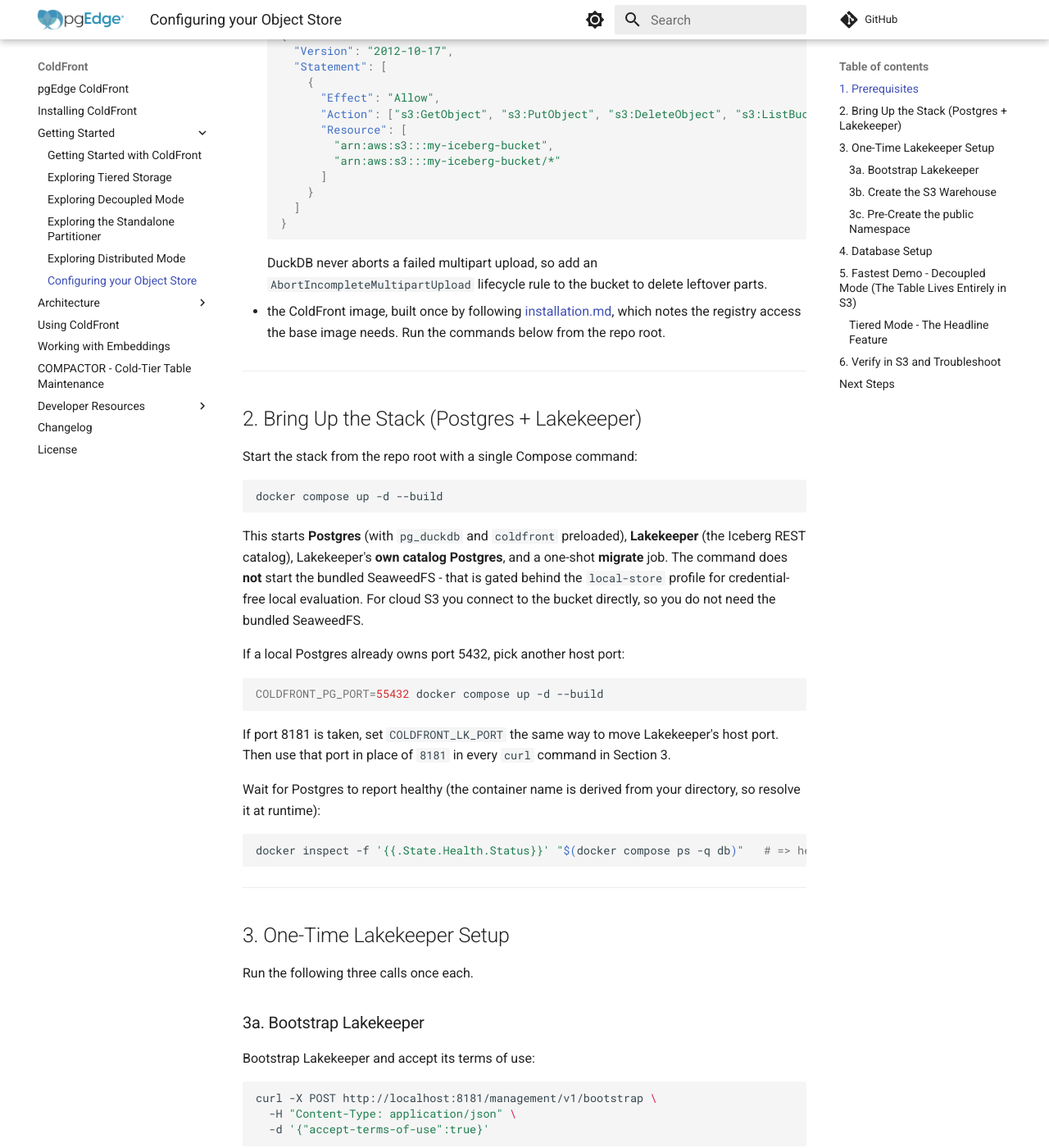
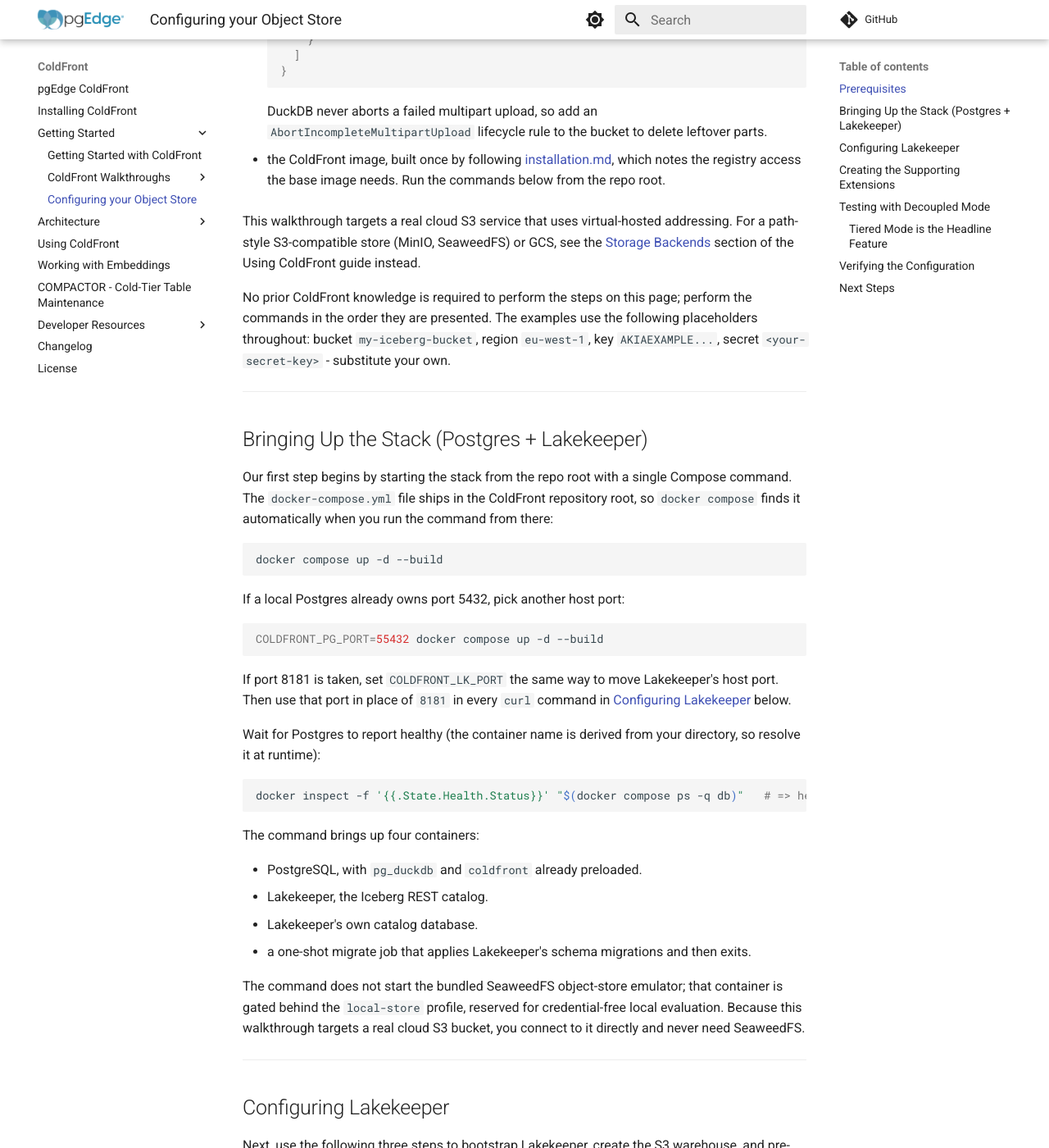
Before and after one commit to pgEdge/coldfront, an MkDocs documentation site: the page built from docs/object_store.md, in a window 1280 px wide and 1400 px high, scrolled down 991 px. Shown: the whole window at 82% size. Built offline with MkDocs 1.6.1 and Material for MkDocs 9.7.7, drawn with Linux system fonts in a browser that asks for light colours; comment, search, counter and statistics services are not loaded; some of the changed text lies outside the part shown.

Commit message:
docs: rewrite object_store.md headings/prose and regroup walkthrough nav

````diff
--- a/docs/object_store.md
+++ b/docs/object_store.md
@@ -1,24 +1,14 @@
 # Configuring your Object Store
 
-This walkthrough takes you from an empty S3 bucket to a working ColdFront cold
-tier in one sitting. You stand up the ColdFront stack (PostgreSQL + the
-Lakekeeper Iceberg catalog) with Docker, point it at your bucket, and write
-rows that land as Apache Iceberg tables in S3 - readable straight back through
-Postgres.
-
-This walkthrough targets a real cloud S3 service that uses virtual-hosted
-addressing. For a path-style S3-compatible store (MinIO, SeaweedFS) or GCS, see
-the [Storage Backends](usage.md#storage-backends) section of the Using
-ColdFront guide instead.
-
-No prior ColdFront knowledge is assumed. Copy and paste the commands from top
-to bottom. The examples use the following placeholders throughout: bucket
-`my-iceberg-bucket`, region `eu-west-1`, key `AKIAEXAMPLE...`, secret
-`<your-secret-key>` - substitute your own.
+This walkthrough guides you from an empty S3 bucket to a working
+ColdFront cold tier. You stand up the ColdFront stack - PostgreSQL and
+the Lakekeeper Iceberg catalog - with Docker, and point it at your
+bucket. The rows you write land as Apache Iceberg tables in S3, and
+PostgreSQL reads them back directly.
 
 ---
 
-## 1. Prerequisites
+## Prerequisites
 
 Before you begin, gather the following:
 
@@ -65,22 +55,29 @@ Before you begin, gather the following:
   [installation.md](installation.md), which notes the registry access the base
   image needs. Run the commands below from the repo root.
 
+This walkthrough targets a real cloud S3 service that uses virtual-hosted
+addressing. For a path-style S3-compatible store (MinIO, SeaweedFS) or GCS, see
+the [Storage Backends](usage.md#storage-backends) section of the Using
+ColdFront guide instead.
+
+No prior ColdFront knowledge is required to perform the steps on this
+page; perform the commands in the order they are presented. The
+examples use the following placeholders throughout: bucket
+`my-iceberg-bucket`, region `eu-west-1`, key `AKIAEXAMPLE...`, secret
+`<your-secret-key>` - substitute your own.
+
 ---
 
-## 2. Bring Up the Stack (Postgres + Lakekeeper)
+## Bringing Up the Stack (Postgres + Lakekeeper)
 
-Start the stack from the repo root with a single Compose command:
+Our first step begins by starting the stack from the repo root with
+a single Compose command. The `docker-compose.yml` file ships in the
+ColdFront repository root, so `docker compose` finds it automatically
+when you run the command from there:
 
 ```bash
 docker compose up -d --build
 ```
-
-This starts **Postgres** (with `pg_duckdb` and `coldfront` preloaded),
-**Lakekeeper** (the Iceberg REST catalog), Lakekeeper's **own catalog
-Postgres**, and a one-shot **migrate** job. The command does **not** start the
-bundled SeaweedFS - that is gated behind the `local-store` profile for
-credential-free local evaluation. For cloud S3 you connect to the bucket
-directly, so you do not need the bundled SeaweedFS.
 
 If a local Postgres already owns port 5432, pick another host port:
 
@@ -90,7 +87,7 @@ COLDFRONT_PG_PORT=55432 docker compose up -d --build
 
 If port 8181 is taken, set `COLDFRONT_LK_PORT` the same way to move
 Lakekeeper's host port. Then use that port in place of `8181` in every `curl`
-command in Section 3.
+command in [Configuring Lakekeeper](#configuring-lakekeeper) below.
 
 Wait for Postgres to report healthy (the container name is derived from your
 directory, so resolve it at runtime):
@@ -99,15 +96,29 @@ directory, so resolve it at runtime):
 docker inspect -f '{{.State.Health.Status}}' "$(docker compose ps -q db)"   # => healthy
 ```
 
+The command brings up four containers:
+
+- PostgreSQL, with `pg_duckdb` and `coldfront` already preloaded.
+- Lakekeeper, the Iceberg REST catalog.
+- Lakekeeper's own catalog database.
+- a one-shot migrate job that applies Lakekeeper's schema migrations
+  and then exits.
+
+The command does not start the bundled SeaweedFS object-store
+emulator; that container is gated behind the `local-store` profile,
+reserved for credential-free local evaluation. Because this
+walkthrough targets a real cloud S3 bucket, you connect to it
+directly and never need SeaweedFS.
+
 ---
 
-## 3. One-Time Lakekeeper Setup
+## Configuring Lakekeeper
 
-Run the following three calls once each.
+Next, use the following three steps to bootstrap Lakekeeper, create the
+S3 warehouse, and pre-create the namespace your Iceberg tables will
+live in.
 
-### 3a. Bootstrap Lakekeeper
-
-Bootstrap Lakekeeper and accept its terms of use:
+First, bootstrap Lakekeeper and accept its terms of use:
 
 ```bash
 curl -X POST http://localhost:8181/management/v1/bootstrap \
@@ -115,11 +126,9 @@ curl -X POST http://localhost:8181/management/v1/bootstrap \
   -d '{"accept-terms-of-use":true}'
 ```
 
-### 3b. Create the S3 Warehouse
-
-A warehouse tells Lakekeeper where on S3 your Iceberg tables live and which
-credential to use. This is the **virtual-hosted cloud-S3** profile, and the
-following flags matter:
+Next, create a warehouse that tells Lakekeeper where on S3 your
+Iceberg tables live and which credential to use. This is the
+**virtual-hosted cloud-S3** profile, and the following flags matter:
 
 - omitting `endpoint` selects native per-Region virtual-hosted addressing over
   HTTPS.
@@ -206,16 +215,17 @@ The role's trust policy above requires `sts:ExternalId`, so the `external-id`
 in the warehouse credential must match the `<shared-secret>` in that condition;
 Lakekeeper itself makes `external-id` mandatory only for `aws-system-identity`
 credentials. On the database side, replace the `set_storage_secret(...)` call
-in Section 4 with `SELECT coldfront.set_storage_secret_vended();`.
+in [Creating the Supporting
+Extensions](#creating-the-supporting-extensions) with
+`SELECT coldfront.set_storage_secret_vended();`.
 
-### 3c. Pre-Create the `public` Namespace
-
-Resolve the warehouse id, then create the `public` namespace under it:
+Then, pre-create the `public` namespace: resolve the warehouse id,
+then create the namespace under it:
 
 ```bash
 WID=$(curl -s http://localhost:8181/management/v1/warehouse \
   | grep -oE '"warehouse-id":"[^"]+"' | head -1 | cut -d'"' -f4)
-[ -n "$WID" ] || { echo "no warehouse id - did step 3b return 201?"; exit 1; }
+[ -n "$WID" ] || { echo "no warehouse id - did the warehouse create return 201?"; exit 1; }
 
 curl -X POST "http://localhost:8181/catalog/v1/$WID/namespaces" \
   -H "Content-Type: application/json" \
@@ -224,7 +234,8 @@ curl -X POST "http://localhost:8181/catalog/v1/$WID/namespaces" \
 
 !!! note "Why this step is required (decoupled mode)"
 
-    `coldfront.create_iceberg_table()` (Section 5) runs `CREATE SCHEMA` and
+    `coldfront.create_iceberg_table()` (in [Testing with Decoupled
+    Mode](#testing-with-decoupled-mode) below) runs `CREATE SCHEMA` and
     `CREATE TABLE` in one transaction. duckdb-iceberg defers the schema create
     to `COMMIT` but sends the table-create POST immediately, so against a
     namespace-less warehouse it fails with HTTP 404. Pre-creating `public`
@@ -234,9 +245,10 @@ curl -X POST "http://localhost:8181/catalog/v1/$WID/namespaces" \
 
 ---
 
-## 4. Database Setup
+## Creating the Supporting Extensions
 
-Open psql inside the Postgres container:
+Next, connect to the server with psql and open a session inside the
+Postgres container:
 
 ```bash
 docker exec -it "$(docker compose ps -q db)" psql -U coldfront -d coldfront
@@ -275,7 +287,7 @@ SELECT coldfront.set_storage_secret('AKIAEXAMPLE...', '<your-secret-key>', NULL,
 
 ---
 
-## 5. Fastest Demo - Decoupled Mode (The Table Lives Entirely in S3)
+## Testing with Decoupled Mode
 
 A decoupled (iceberg-only) table has no Postgres hot tier; every row lives in
 Iceberg on S3, and you read and write it through a normal-looking Postgres
@@ -301,13 +313,13 @@ SELECT count(*) AS n, max(note) AS last FROM public.s3_demo;
 That `count(*) = 2` is read back through `iceberg_scan` from your real S3
 bucket - the round trip is complete.
 
-### Tiered Mode - The Headline Feature
+### Tiered Mode is the Headline Feature
 
-Decoupled mode is the warm-up. ColdFront's real purpose is **tiered** tables: a
-partitioned Postgres table whose hot partitions automatically age out to
-Iceberg on S3 once they pass a retention window, after which reads
-transparently union live Postgres data with cold S3 data and writes route to
-the correct tier.
+Decoupled mode is just the warm-up. ColdFront's real purpose is
+**tiered** tables: a partitioned Postgres table whose hot partitions
+automatically age out to Iceberg on S3 once they pass a retention
+window, after which reads transparently union live Postgres data with
+cold S3 data and writes route to the correct tier.
 
 You drive tiered tables with the `archiver` binary against a small YAML config
 (Postgres DSN, the `wh` warehouse, your S3 region/keys); each table's lifecycle
@@ -317,10 +329,11 @@ config and the partition CLI.
 
 ---
 
-## 6. Verify in S3 and Troubleshoot
+## Verifying the Configuration
 
-Confirm objects physically landed (an S3 client such as the `aws` CLI, region
-exported):
+You can confirm the objects physically landed in the bucket by
+exporting your region as an environment variable, and then connecting
+with an S3 client (this example uses the `aws` CLI):
 
 ```bash
 export AWS_DEFAULT_REGION=eu-west-1
--- a/mkdocs.yml
+++ b/mkdocs.yml
@@ -60,10 +60,11 @@ nav:
   - Installing ColdFront: installation.md
   - Getting Started:
       - Getting Started with ColdFront: walkthrough.md
-      - Exploring Tiered Storage: walkthrough_tiered.md
-      - Exploring Decoupled Mode: walkthrough_decoupled.md
-      - Exploring the Standalone Partitioner: walkthrough_partitioner.md
-      - Exploring Distributed Mode: walkthrough_distributed.md
+      - ColdFront Walkthroughs:
+          - Exploring Tiered Storage: walkthrough_tiered.md
+          - Exploring Decoupled Mode: walkthrough_decoupled.md
+          - Exploring the Standalone Partitioner: walkthrough_partitioner.md
+          - Exploring Distributed Mode: walkthrough_distributed.md
       - Configuring your Object Store: object_store.md
 
   - Architecture:
````
Also changed, not shown: docs/usage.md (+3 -3 lines).
